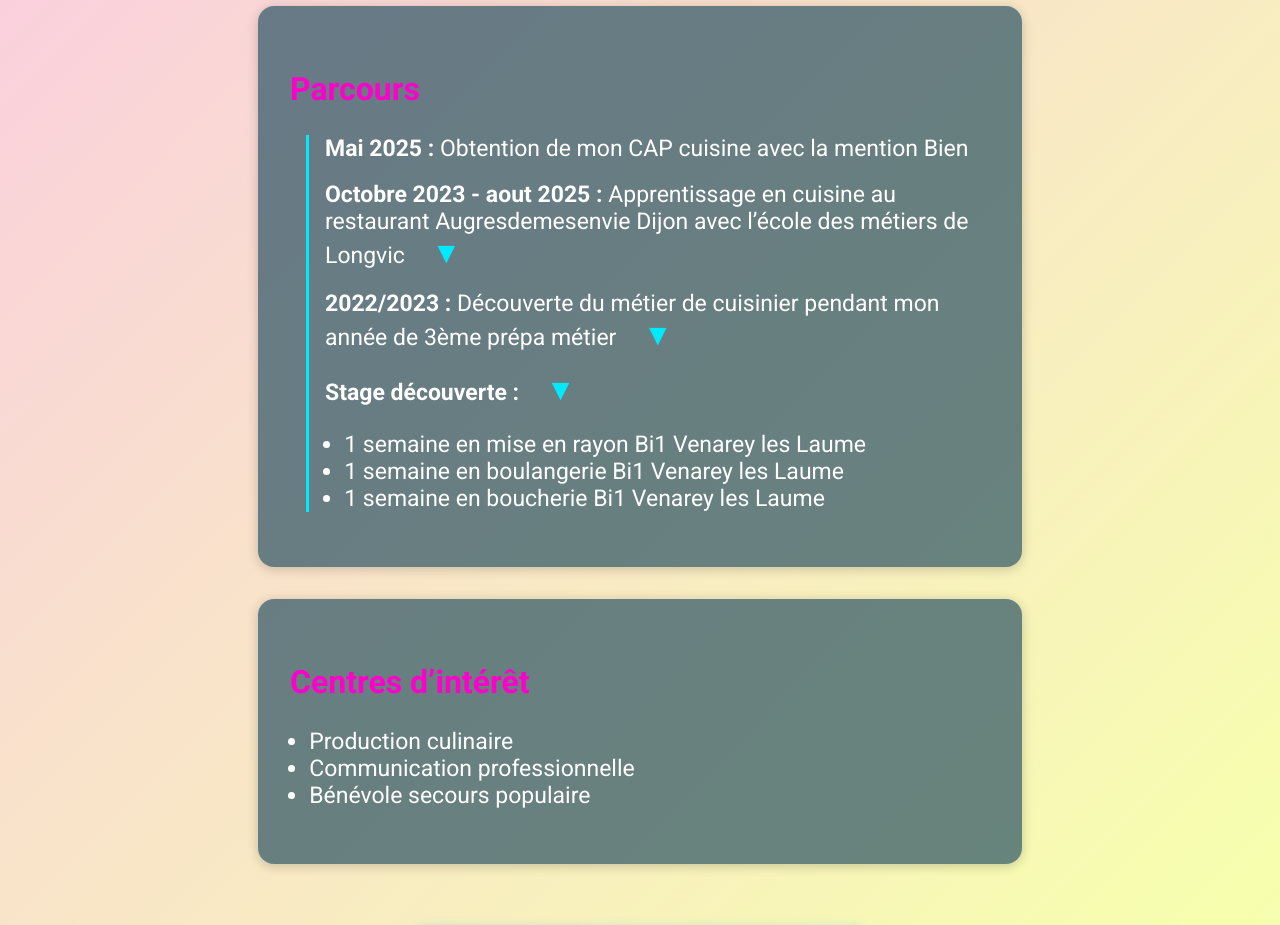
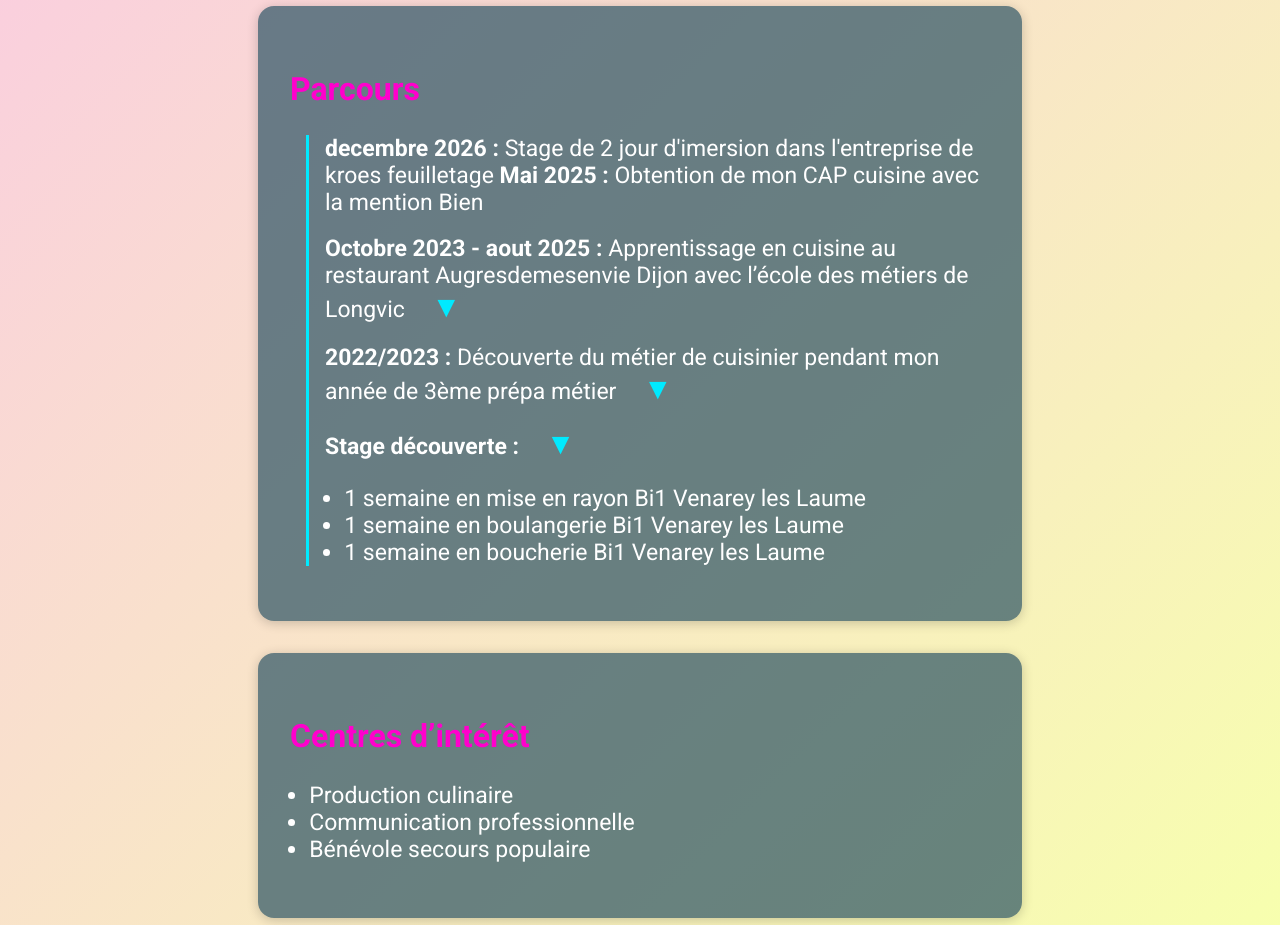
Before and after one commit to gaelcharlin160-a11y/cv, a plain HTML site: page index.html in a window 1280 px wide. Shown: the part 1120-2045 px from the top of the page. Drawn offline with Linux system fonts and the light colour scheme.

Commit message:
Fix HTML structure and add new content

```diff
--- a/index.html
+++ b/index.html
@@ -53,6 +53,7 @@
         <h2>Parcours</h2>
         <div class="timeline">
             <div class="timeline-item">
+                 <strong>decembre 2026 :</strong> Stage de 2 jour d'imersion dans l'entreprise de kroes feuilletage
                 <strong>Mai 2025 :</strong> Obtention de mon CAP cuisine avec la mention Bien
             </div>
             <div class="timeline-item">
```
